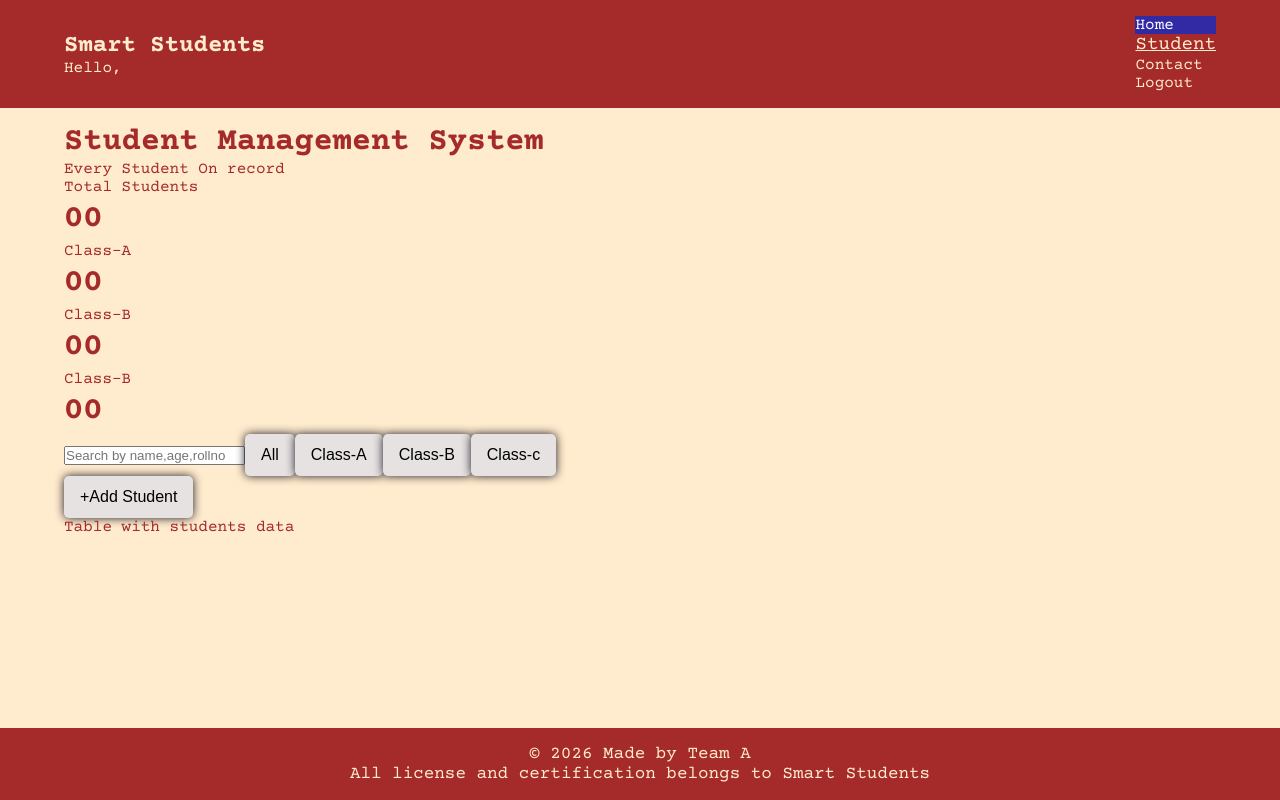
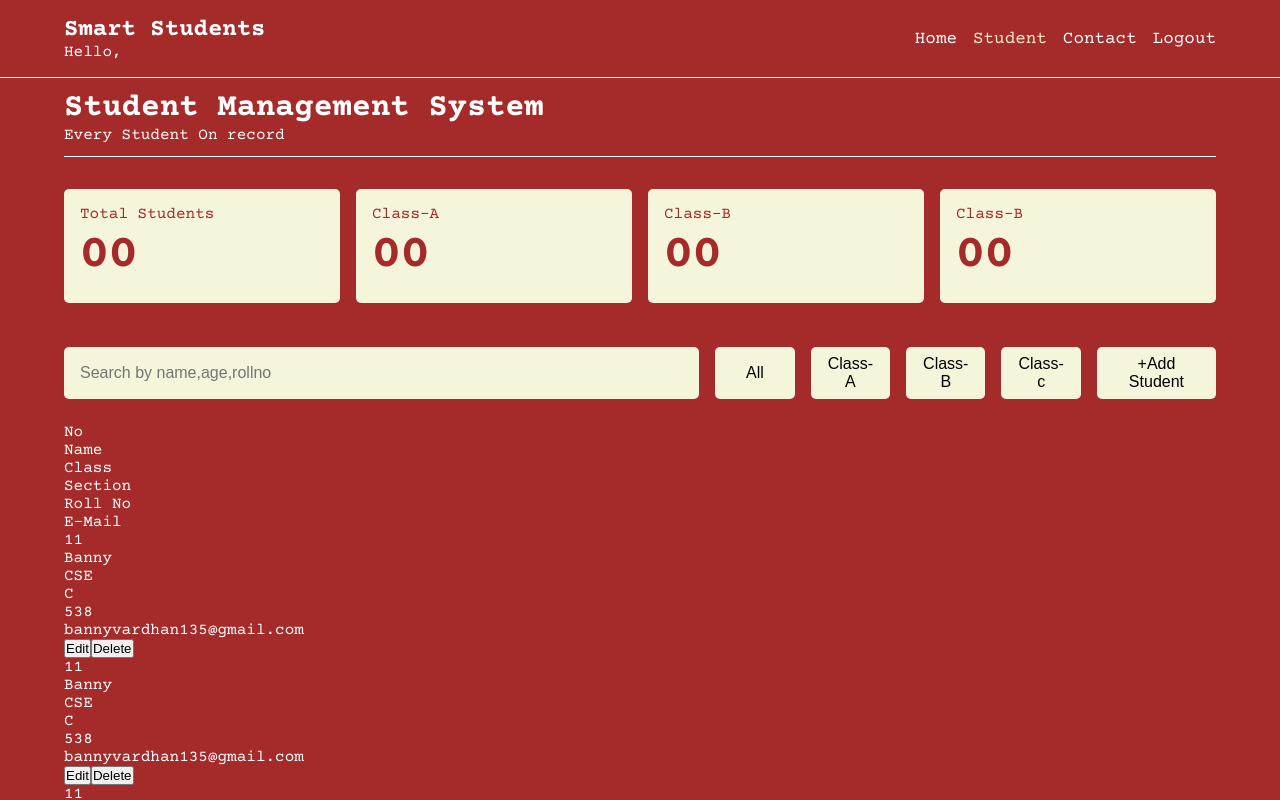
Before and after one commit to BannyVardhanReddy/smart-student-management-system, a React (Vite) app in the folder frontend/: page /dashboard/students in a window 1280 px wide. Shown: the top 800 px of the page. Built offline with nearby package versions, Linux system fonts and the light colour scheme; sample sign-in values are in the browser's storage.

Commit message:
Edited the dashboard

```diff
--- a/frontend/src/App.css
+++ b/frontend/src/App.css
@@ -6,27 +6,24 @@
   padding-block: 1rem;
   padding-inline: 4rem;
 
-  background-color: brown;
-  color: blanchedalmond;
+  border-bottom: 1px solid white;
 }
 
-.home-header nav{
+.right{
+  font-size: 1.1rem;
+
   display: flex;
-  gap: 10px;
-
+  gap: 1rem;
   align-items: center;
-  justify-content: center;
 }
 
 .link{
-  font-size: 1.2rem;
   color: blanchedalmond;
+  text-decoration: none;
 }
 
 .footer{
   width: 100%;
-  background-color: brown;
-  color: blanchedalmond;
 
   text-align: center;
   padding-block: 1rem;
@@ -39,9 +36,6 @@
 
 main{
   padding-inline: 4rem;
-  padding-block: 1rem;
-  background-color: blanchedalmond;
-  color: brown;
 }
 
 
@@ -97,10 +91,10 @@ form > * {
   font-size: 1rem;
 }
 
-#email,
-#password,
-button,
-#name {
+.login-section #email,
+.login-section  #password,
+.login-section button,
+.login-section  #name {
   padding: 0.75rem 1rem;
 
   border-radius: 5px;
@@ -112,7 +106,7 @@ button,
   background-color: rgb(230, 226, 226);
 }
 
-button {
+.login-section button {
   border: none;
 
   box-shadow: 0 0 10px rgb(26, 26, 37);
@@ -123,14 +117,6 @@ button {
 
   font-weight: 600;
 }
-
-.active {
-  background-color: rgb(50, 42, 165);
-
-  color: white;
-
-}
-
 .terms-conditions {
   display: flex;
 
@@ -148,11 +134,11 @@ span {
 }
 
 span:hover,
-button:hover {
+.login-section button:hover {
   cursor: pointer;
 }
 
-button:hover {
+.login-section button:hover {
   transform: scale(1.05);
 }
 
--- a/frontend/src/App.jsx
+++ b/frontend/src/App.jsx
@@ -7,6 +7,7 @@ import Dashboard from "./pages/Dashboard";
 import DashboardLayout from "./layouts/DashboardLayout";
 import ProtectedRoute from "./components/ProtectedRoute";
 import Students from "./components/Students";
+
 export default function App(){
   return(
     <BrowserRouter>
--- /dev/null
+++ b/frontend/src/components/AddStudent.jsx
@@ -0,0 +1,56 @@
+export default function AddStudent() {
+  return (
+    <div className="add-student-form">
+      <form action="">
+        <div className="row-1">
+          <div className="col">
+            <label htmlFor="first-name">First Name</label>
+            <input type="text" name="first-name" id="name" placeholder="Enter first name"/>
+          </div>
+
+          <div className="col">
+            <label htmlFor="last-name">Last Name</label>
+            <input type="text" name="last-name" id="name" />
+          </div>
+
+          <div className="col">
+            <label htmlFor="email">Email</label>
+            <input type="email" name="email" id="email" />
+          </div>
+        </div>
+
+        <div className="row-2">
+          <div className="col">
+            <label htmlFor="roll">Roll No</label>
+            <input type="number" name="roll" id="roll" />
+          </div>
+
+          <div className="col">
+            <label htmlFor="class">Class</label>
+            <input type="text" name="class" id="class" />
+          </div>
+
+          <div className="col">
+            <label htmlFor="section">Section</label>
+            <input type="text" name="section" id="section" />
+          </div>
+
+          <div className="col">
+            <label htmlFor="phone">Phone</label>
+            <input type="text" name="phone" id="phone" />
+          </div>
+
+          <div className="col">
+            <label htmlFor="city">City</label>
+            <input type="text" name="city" id="city" />
+          </div>
+        </div>
+
+        <div className="row-3">
+            <button>Cancel</button>
+            <button>Save</button>
+        </div>
+      </form>
+    </div>
+  );
+}
--- a/frontend/src/components/Header.jsx
+++ b/frontend/src/components/Header.jsx
@@ -13,7 +13,7 @@ export default function Header() {
     <section className="home-header">
       <div className="left">
         <h1>Smart Students</h1>
-        <p>Hello, {user.fullName} </p>
+        <p>Hello, {user?.fullName} </p>
       </div>
       <div className="right">
         <p className="active">Home</p>
--- a/frontend/src/components/ProtectedRoute.jsx
+++ b/frontend/src/components/ProtectedRoute.jsx
@@ -2,7 +2,6 @@ import { Navigate } from "react-router-dom";
 
 export default function ProtectedRoute({ children }) {
   const token = localStorage.getItem("token");
-    console.log(token);
   if (!token) {
     return <Navigate to="/login" />;
   }
--- /dev/null
+++ b/frontend/src/components/StudentCard.jsx
@@ -0,0 +1,24 @@
+import { useState } from "react";
+import AddStudent from "./AddStudent";
+
+export default function StudentCard({ student, idx }) {
+  const [edit, setEdit] = useState(false);
+
+  return (
+    <div className="row-combined">
+      <div className="row">
+        <p>{idx + 1}</p>
+        <p>{student.name}</p>
+        <p>{student.class}</p>
+        <p>{student.section}</p>
+        <p>{student.roll}</p>
+        <p>{student.email}</p>
+
+        <button onClick={() => setEdit((prev) => !prev)}>Edit</button>
+        <button>Delete</button>
+      </div>
+
+      {edit && <AddStudent />}
+    </div>
+  );
+}
--- /dev/null
+++ b/frontend/src/components/StudentTable.jsx
@@ -0,0 +1,28 @@
+import StudentCard from "./StudentCard"
+
+export default function StudentTable(){
+    const student = {
+        name : "Banny",
+        class : "CSE",
+        section: "C",
+        roll : "538",
+        email : "bannyvardhan135@gmail.com",
+    }
+    return(
+        <div className="table-container">
+            <div className="head row">
+                <p>No</p>
+                <p>Name</p>
+                <p>Class</p>
+                <p>Section</p>
+                <p>Roll No</p>
+                <p>E-Mail</p>
+            </div>
+            <StudentCard student={student} idx="1" ></StudentCard>
+            <StudentCard student={student} idx="1" ></StudentCard>
+            <StudentCard student={student} idx="1" ></StudentCard>
+            <StudentCard student={student} idx="1" ></StudentCard>
+            <StudentCard student={student} idx="1" ></StudentCard>
+        </div>
+    )
+}
--- /dev/null
+++ b/frontend/src/components/Students.css
@@ -0,0 +1,107 @@
+.students>*{
+    padding-block: 0.75rem;
+}
+
+.intro{
+    border-bottom: 1px solid;
+}
+
+.data-cards{
+    padding-block: 2rem;
+    display: grid;
+    grid-template-columns: repeat(4,1fr);
+
+    gap: 1rem;
+}
+
+.data-cards div{
+    background-color: beige;
+
+    padding: 1rem;
+    color: brown;
+
+    border-radius: 5px;
+}
+
+.data-cards div h2{
+    font-size: 3rem;
+}
+
+.search-options{
+    display: grid;
+    grid-template-columns: 8fr repeat(4, 1fr) 1.5fr;
+    gap: 1rem;
+}
+
+.search-options>*{
+    padding: 0.5rem 1rem;
+    font-size: 1rem;
+
+    outline: none;
+    border: none;
+
+    border-radius: 5px;
+
+    background-color: beige;
+}
+
+.add-student-form{
+    background-color: beige;
+    color: brown;
+
+    padding-block: 1rem;
+    padding-inline: 2rem;
+
+    margin-block: 1rem;
+
+    border-radius: 5px;
+}
+
+.add-student-form form>*{
+    padding-block: 0.5rem;
+}
+.row-1{
+    display: grid;
+    grid-template-columns: repeat(3,1fr);
+
+    gap: 1rem;
+}
+
+.col{
+    display: flex;
+    flex-direction: column;
+
+    gap: 10px;
+}
+
+.row-2{
+    display: grid;
+    grid-template-columns: repeat(5,1fr);
+
+    gap: 1rem;
+}
+
+.add-student-form form input{
+    padding: 0.5rem 1rem;
+    font-size: 1rem;
+}
+
+.row-3{
+    display: grid;
+    grid-template-columns: repeat(2,100px);
+
+    gap: 0.5rem;
+
+    justify-content: end;
+}
+
+.row-3 button{
+    padding: 0.5rem 1rem;
+    outline: none;
+    border: none;
+    font-size: 1rem;
+    background-color: brown;
+    color: white;
+
+    border-radius: 5px;
+}
--- a/frontend/src/components/Students.jsx
+++ b/frontend/src/components/Students.jsx
@@ -1,5 +1,7 @@
 import { useState } from "react";
-
+import './Students.css'
+import AddStudent from "./AddStudent";
+import StudentTable from "./StudentTable";
 export default function Students() {
   const [add, setAdd] = useState(false);
 
@@ -39,8 +41,6 @@ export default function Students() {
         <button className="class-btn">Class-A</button>
         <button className="class-btn">Class-B</button>
         <button className="class-btn">Class-c</button>
-      </div>
-      <div className="add-section">
         <button
           className="add-btn"
           onClick={() => {
@@ -49,11 +49,11 @@ export default function Students() {
         >
           +Add Student
         </button>
+      </div>
+      {add && <AddStudent />}
 
-        {add && <p>Form to add students</p>}
-      </div>
-      {/* <StudentList /> */}
-      <p>Table with students data</p>
+      {/* <p>Table with students data</p> */}
+      <StudentTable></StudentTable>
     </div>
   );
 }
--- a/frontend/src/index.css
+++ b/frontend/src/index.css
@@ -14,4 +14,7 @@
   grid-template-rows: auto 1fr auto;
 
   color: white;
+
+  background-color: brown;
+  color: white;
 }
```
